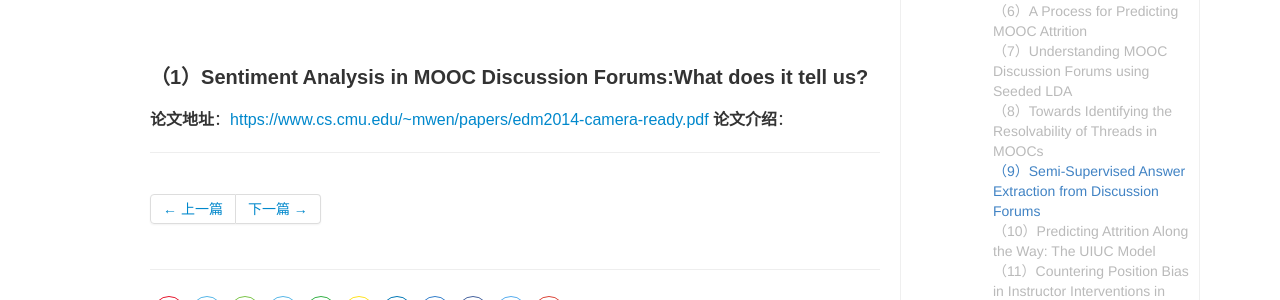
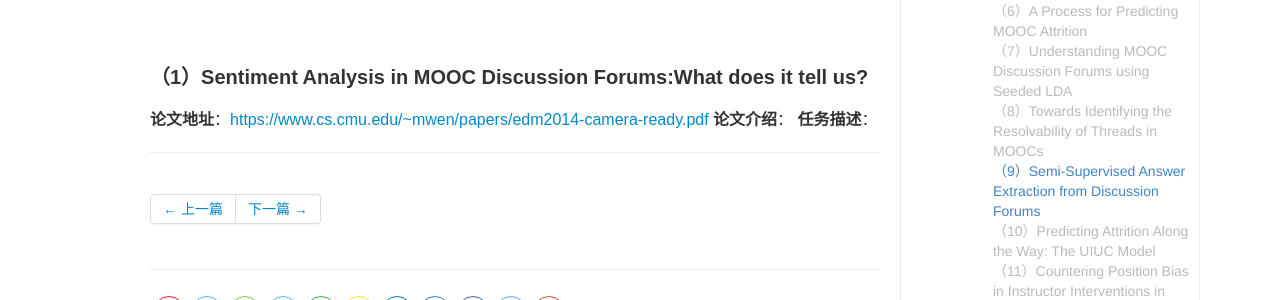
Before and after one commit to yuanmingchen/yuanmingchen.github.io, a Jekyll site: the page built from _posts/2019-04-19-online course nlp paper survey 2.md, in a window 1280 px wide and 900 px high, scrolled down 2652 px. Shown: the part 410-710 px from the top of the window. Built offline with Jekyll 4.4.1, drawn with Linux system fonts in a browser that asks for light colours; formulas are drawn with MathJax 3; comment, search, counter and statistics services are not loaded.

Commit message:
Updates _posts/2019-04-19-online course nlp paper survey 2.md
Auto commit by GitBook Editor

```diff
--- a/_posts/2019-04-19-online course nlp paper survey 2.md
+++ b/_posts/2019-04-19-online course nlp paper survey 2.md
@@ -97,3 +97,4 @@ Proceedings of the 5th Workshop on Natural Language Processing Techniques for Ed
 #### （1）Sentiment Analysis in MOOC Discussion Forums:What does it tell us?
 **论文地址**：<https://www.cs.cmu.edu/~mwen/papers/edm2014-camera-ready.pdf>
 **论文介绍**：
+**任务描述**：
```
